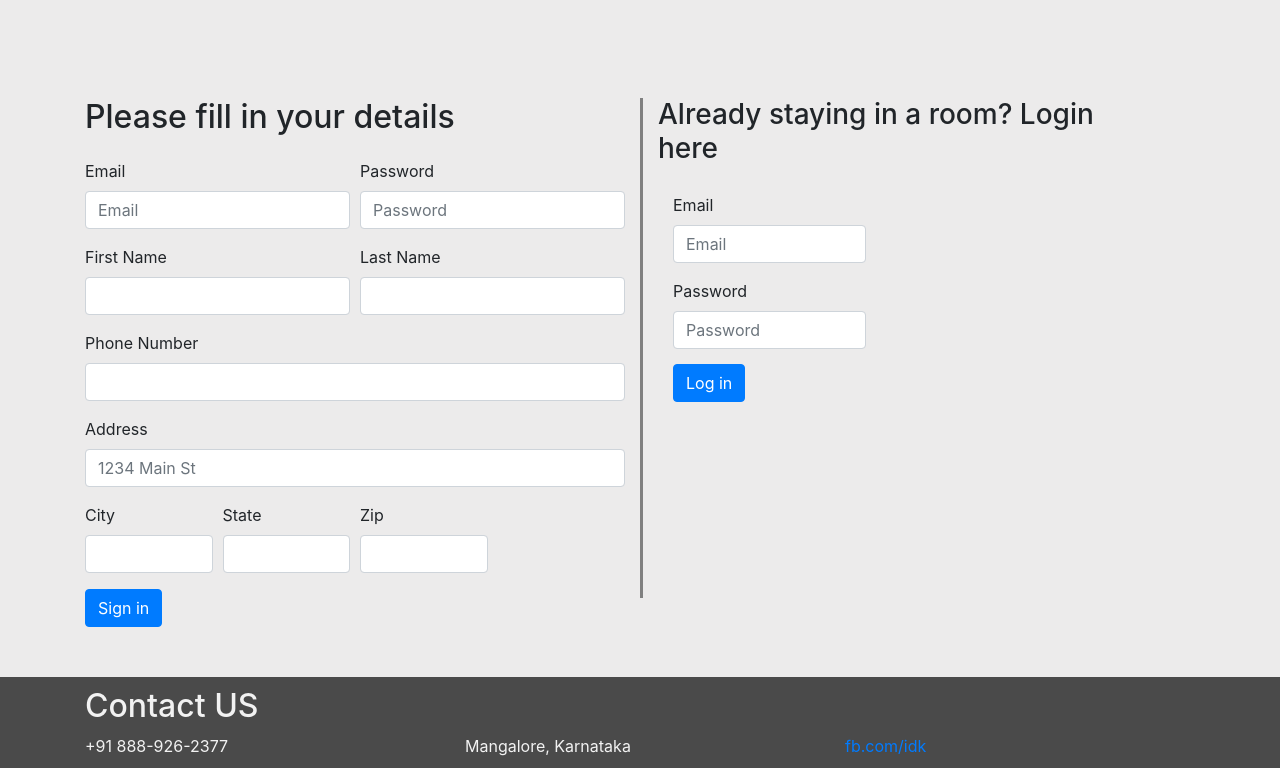
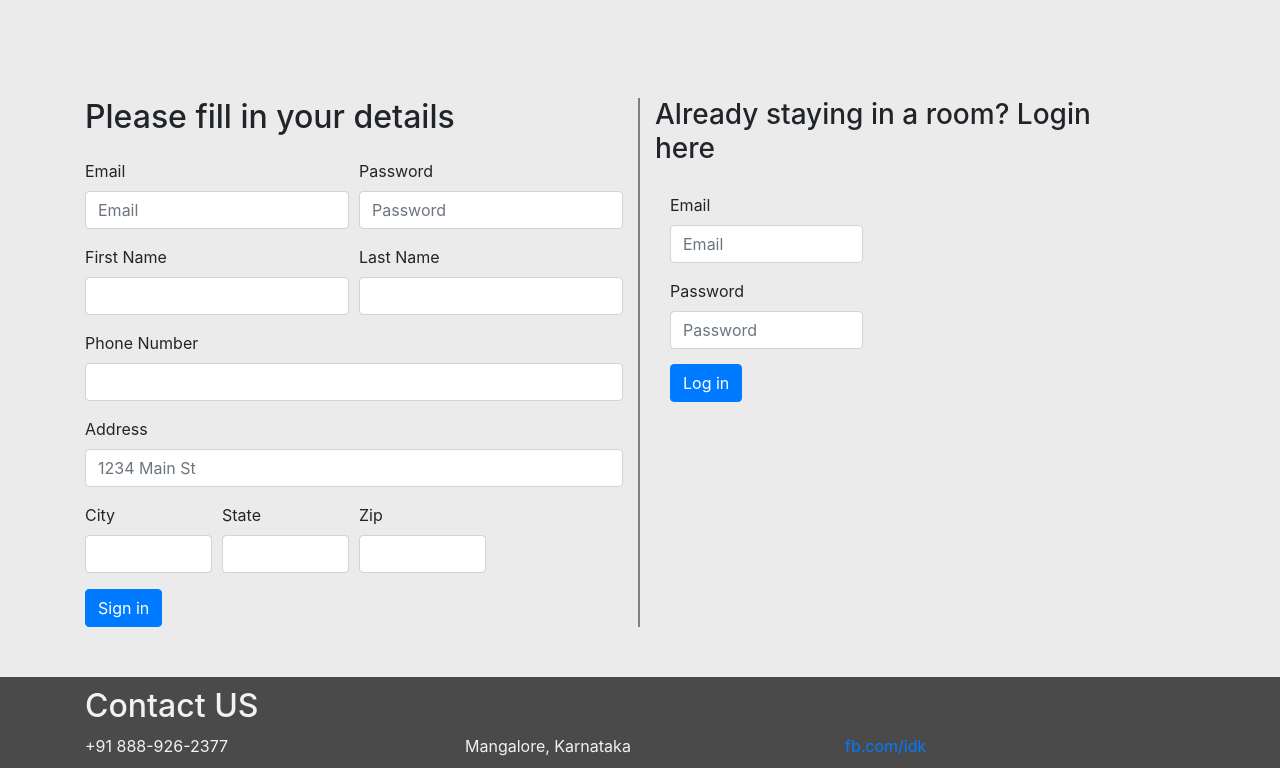
Before and after one commit to rakshithp7/RDBMS, a website: page src/signup.html in a window 1280 px wide. Shown: the part 402-1170 px from the top of the page. Drawn offline with nearby package versions, Linux system fonts and the light colour scheme.

Commit message:
edited signup.html

```diff
--- a/src/css/styles.css
+++ b/src/css/styles.css
@@ -1,10 +1,5 @@
 body {
     background-color: #ecebeb !important;
-}
-
-.vl {
-    border-left: 3px solid grey;
-    height: 500px;
 }
 
 /* NAVBAR */
--- a/src/signup.html
+++ b/src/signup.html
@@ -40,7 +40,7 @@
     <img id="signup-image" src="/src/images/booking.jpg">
     <div class="container signup">
         <div class="row">
-            <div class="col-md-6">
+            <div class="col-md-6" style="border-right: 2px solid grey;">
                 <h2>Please fill in your details</h2>
                 <form action="/src/booking.html">
                     <div class="form-row">
@@ -88,7 +88,6 @@
                     <button type="submit" class="btn btn-primary">Sign in</button>
                 </form>
             </div>
-            <div class="vl"></div>
             <div class="col-md-5">
                 <h3>Already staying in a room? Login here</h3>
                 <form action="/src/profile.html">
```
